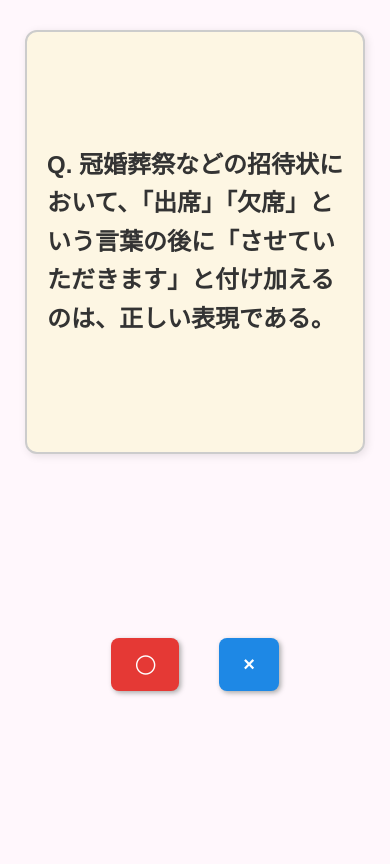
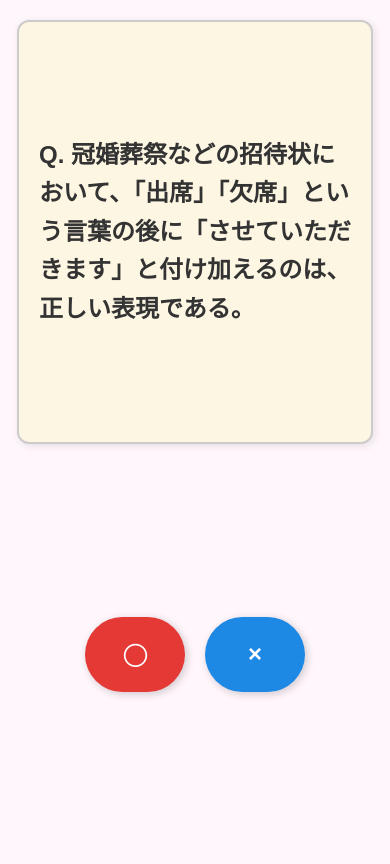
Before and after one commit to Tokashiki-11/StuLab2-project, a Flask app: template templates/question.html in a window 390 px wide. After the commit the page ends 697 px from the top, so only its background shows below. Run offline with Flask 3, Linux system fonts and the light colour scheme; the template is opened without the code that fills it: values that come from a table or form of the project are taken from there, others are empty; data comes from the database, SQL or seed files in the repository.

Commit message:
responsive design

```diff
--- a/static/style.css
+++ b/static/style.css
@@ -392,11 +392,46 @@ button:hover {
     white-space: pre-wrap;
 }
 
-/* レスポンシブデザイン */
+/* スマホ用レイアウト調整：幅600px以下 */
 @media screen and (max-width: 600px) {
-  /* 画面全体の余白とフォント調整 */
-  body {
-    font-size: 16px;
-    padding: 10px;
+  /* ◯×ボタン大きめに */
+  .button-group {
+    flex-direction: row;
+    justify-content: center;
+    gap: 20px;
+  }
+
+  .button-group button,
+  .circle-button,
+  .cross-button {
+    font-size: 24px;
+    padding: 20px 30px;
+    min-width: 100px;
+    border-radius: 50px;
+    box-shadow: 2px 2px 8px rgba(0, 0, 0, 0.2);
+  }
+
+  /* ボタン */
+  .next-button,
+  .back-button,
+  .start-button {
+    font-size: 22px;
+    padding: 16px 32px;
+    width: 90%;
+    max-width: 300px;
+  }
+
+  /* 正解・不正解 */
+  .result-area h2.correct,
+  .result-area h2.incorrect {
+    font-size: 20px;
+    padding: 10px 20px;
+    margin-bottom: 16px;
+  }
+
+  /* 解説テキスト拡大 */
+  .explanation-text {
+    font-size: 18px;
+    line-height: 1.8;
   }
 }
```
